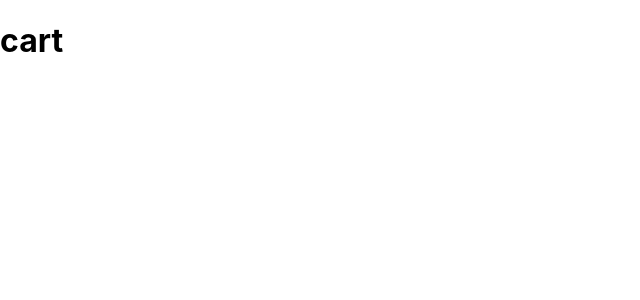
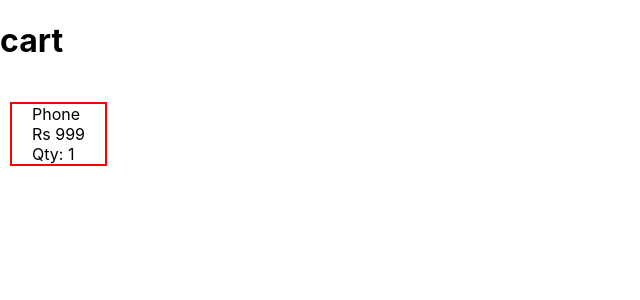
Before and after one commit to Ankit-11525/CartPage, a React (Create React App) app: page / in a window 1280 px wide. Shown: the top 300 px of the page, without its empty margins (0-640 px from the left). Built offline with nearby package versions, Linux system fonts and the light colour scheme; the HTML template or start-up script is replaced by a standard one.

Commit message:
cartitem added

```diff
--- a/src/App.js
+++ b/src/App.js
@@ -1,7 +1,11 @@
+import React from 'react';
+// import ReactDOM from 'react-dom';
+import CartItem from './CartItem';
 function App() {
   return (
     <div className="App">
       <h1>cart</h1>
+      <CartItem/>
     </div>
   );
 }
--- /dev/null
+++ b/src/CartItem.js
@@ -0,0 +1,25 @@
+import React from 'react'
+// import index from './index.css'
+class CartItem extends React.Component {
+    render() {
+        return (
+            <div className='card-item'>
+                <div className='left-block'>
+                    {/* <img/> */}
+                </div>
+                <div className='right-block'>
+                    <div>  Phone</div>
+                    <div>  Rs 999</div>
+                    <div>  Qty: 1</div>
+                    <div className='card-item-actions'>
+                        {
+                            // Buttons
+                        }
+                    </div>
+
+                </div>
+            </div>
+        );
+    }
+}
+export default CartItem;
--- a/src/index.css
+++ b/src/index.css
@@ -6,3 +6,22 @@ body {
   -webkit-font-smoothing: antialiased;
   -moz-osx-font-smoothing: grayscale;
 }
+.card-item{
+  display: inline-flex;
+  border: 2px solid red;
+  margin: 20px 10px;
+}
+.card-item ,right-block{
+  padding: 0 20px;
+}
+.card-item-actions{
+  margin: 0 20px;
+}
+.action-icons{
+  height: 25px;
+  width:25px;
+  margin-right: 10px;
+}
+.action-icons:hover{
+  cursor: pointer;
+}
```
